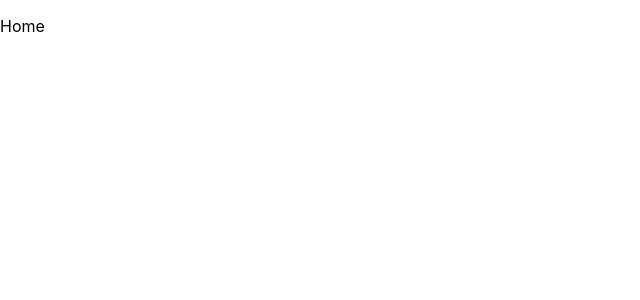
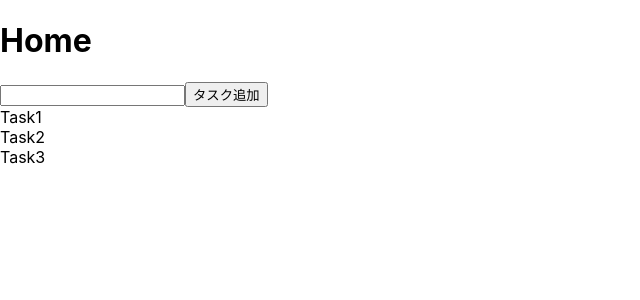
Before and after one commit to pochon-tech-pro/todo-apps, a React (Create React App) app: page / in a window 1280 px wide. Shown: the top 300 px of the page, without its empty margins (0-640 px from the left). Built offline with nearby package versions, Linux system fonts and the light colour scheme.

Commit message:
feat: Task

```diff
--- a/src/components/pages/Home.tsx
+++ b/src/components/pages/Home.tsx
@@ -1,5 +1,40 @@
-import { VFC } from 'react';
+import { ChangeEvent, MouseEvent, useState, VFC } from 'react';
+
+type Task = { id: string; title: string };
+
+const dummy: Task[] = [
+  { id: 'AAAA', title: 'Task1' },
+  { id: 'BBBB', title: 'Task2' },
+  { id: 'CCCC', title: 'Task3' },
+];
 
 export const Home: VFC = () => {
-  return <p>Home</p>;
+  const [tasks, setTasks] = useState<Task[]>(dummy);
+  const [input, setInput] = useState('');
+
+  const addTask = (e: MouseEvent<HTMLButtonElement>) => {
+    e.preventDefault();
+    setTasks([...tasks, {
+      id: Math.random().toString(32).substring(2),
+      title: input,
+    }]);
+  };
+
+  return (
+    <>
+      <h1>Home</h1>
+      <form>
+        <input
+          value={input}
+          onChange={(event: ChangeEvent<HTMLInputElement>) =>
+            setInput(event.target.value)
+          }
+        />
+        <button onClick={addTask}>タスク追加</button>
+      </form>
+      {tasks.map((item) => {
+        return <div key={item.id}> {item.title}</div>;
+      })}
+    </>
+  );
 };
```
